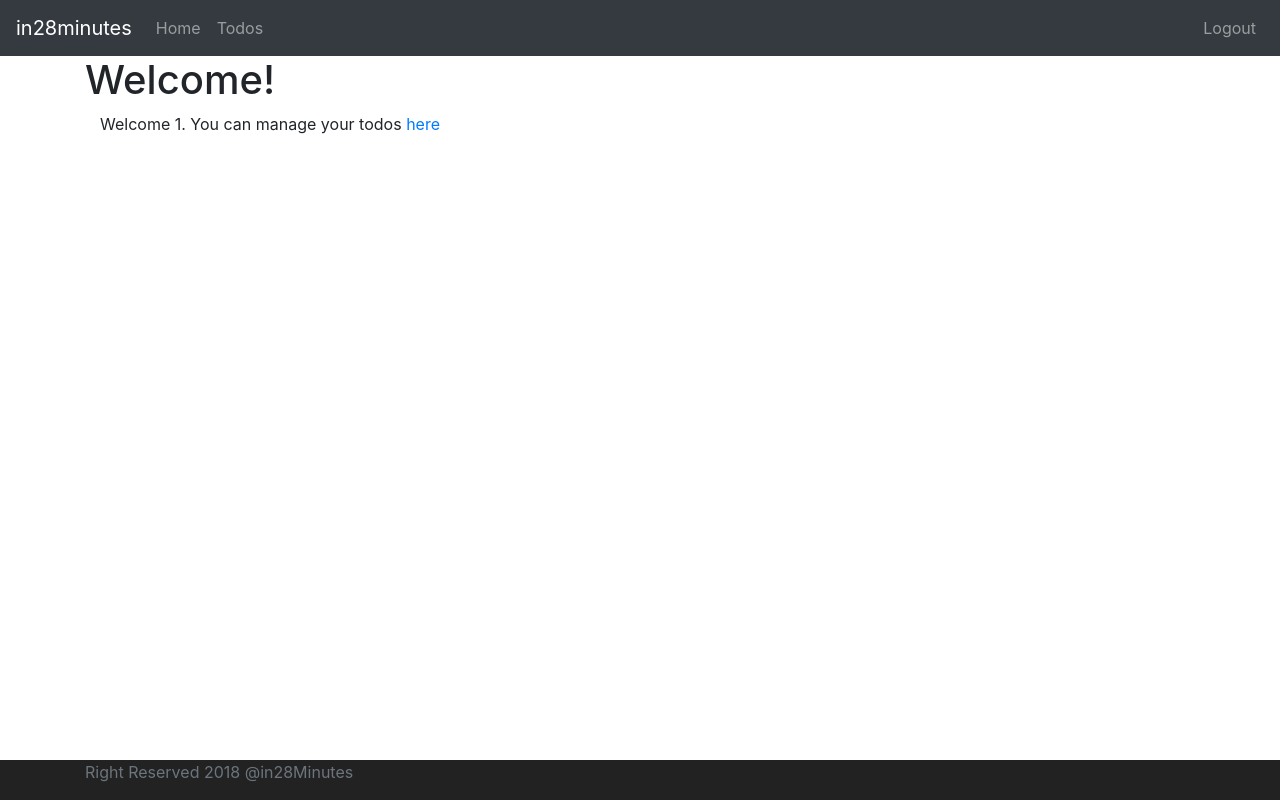
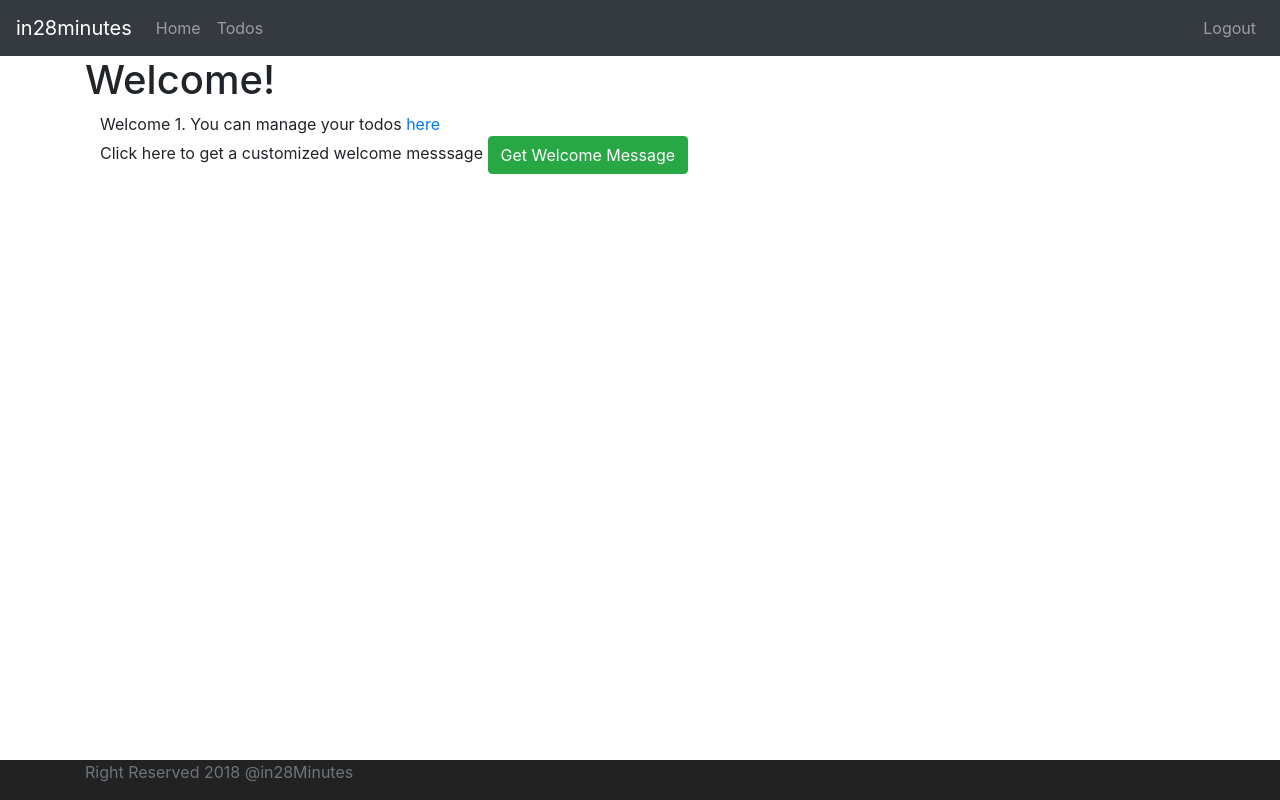
Before and after one commit to JCABRER2057/todo, an Angular app: page /welcome/1 in a window 1280 px wide. Built offline with nearby package versions, Linux system fonts and the light colour scheme; sample sign-in values are in the browser's storage.

Commit message:
6. Connecting to backend completed with HttpClient

```diff
--- /dev/null
+++ b/src/app/service/data/welcome-data.service.ts
@@ -0,0 +1,14 @@
+import { Injectable } from '@angular/core';
+import { HttpClient } from '@angular/common/http';
+
+@Injectable({
+  providedIn: 'root',
+})
+export class WelcomeDataService {
+  constructor(private http: HttpClient) {}
+
+  executeHelloWorldBeanService() {
+    return this.http.get('http://localhost:8080/hello-world-bean');
+    //console.log('Execute Hello World Bean Service ');
+  }
+}
--- a/src/app/welcome/welcome.component.html
+++ b/src/app/welcome/welcome.component.html
@@ -1,5 +1,13 @@
 <h1>Welcome!</h1>
+
 <div class="container">
   Welcome {{ name }}. You can manage your todos
   <a routerLink="/todos">here</a>
 </div>
+
+<div class="container">
+  Click here to get a customized welcome messsage
+  <button (click)="getWelcomeMessage()" class="btn btn-success">
+    Get Welcome Message
+  </button>
+</div>
--- a/src/app/welcome/welcome.component.ts
+++ b/src/app/welcome/welcome.component.ts
@@ -1,5 +1,6 @@
 import { Component, OnInit } from '@angular/core';
 import { ActivatedRoute } from '@angular/router';
+import { WelcomeDataService } from '../service/data/welcome-data.service';
 
 @Component({
   selector: 'app-welcome',
@@ -11,9 +12,18 @@ export class WelcomeComponent implements OnInit {
   name = '';
 
   // Activate Route
-  constructor(private route: ActivatedRoute) {}
+  constructor(
+    private route: ActivatedRoute,
+    private service: WelcomeDataService
+  ) {}
 
   ngOnInit(): void {
     this.name = this.route.snapshot.params['name'];
   }
+
+  getWelcomeMessage() {
+    //console.log(this.service.executeHelloWorldBeanService());
+    //* It is an observable then we need to subscribe.
+    this.service.executeHelloWorldBeanService().subscribe();
+  }
 }
```
Also changed, not shown: src/app/app.module.ts (+5 -8 lines), 1 other file (tests, documents, lock files or other folders).
